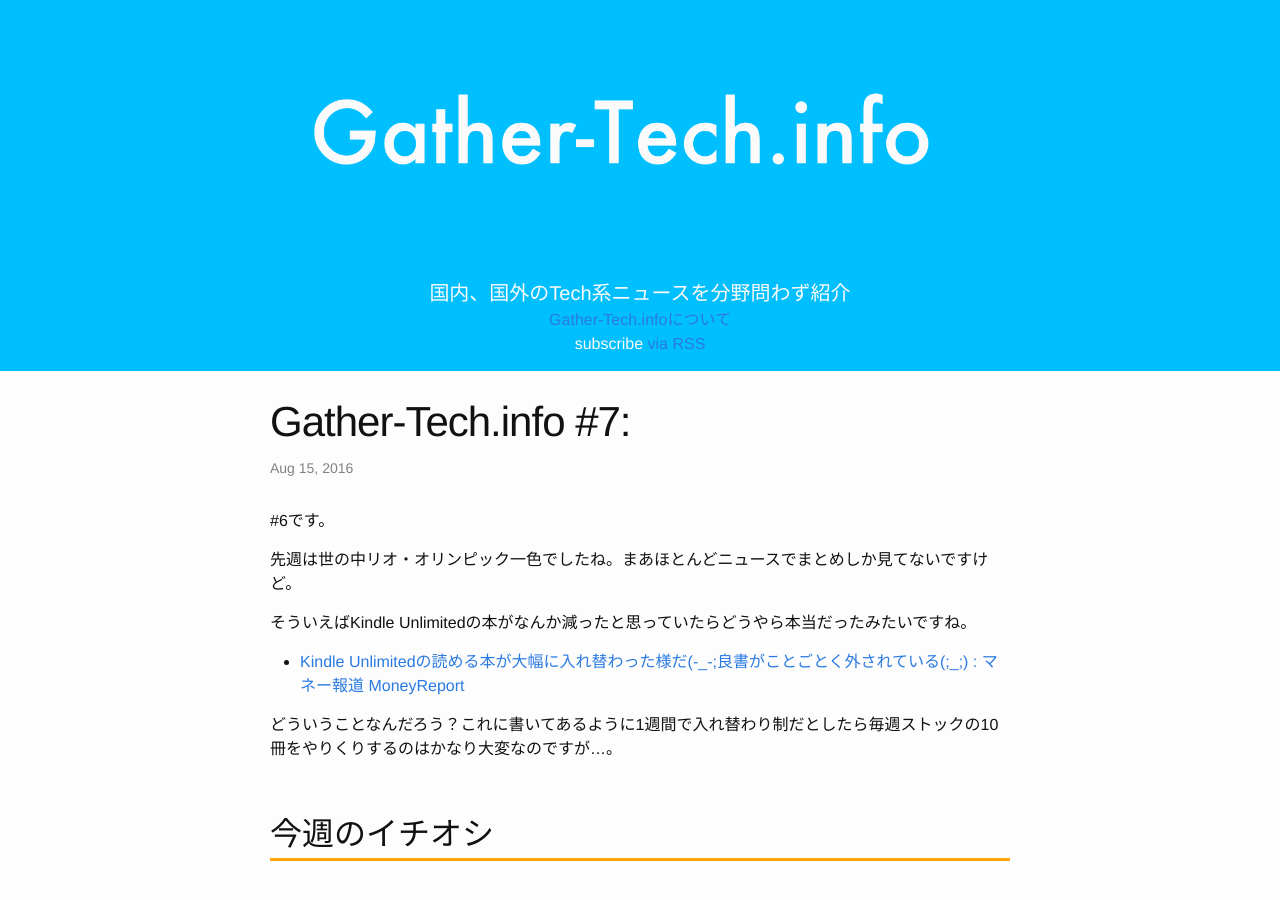
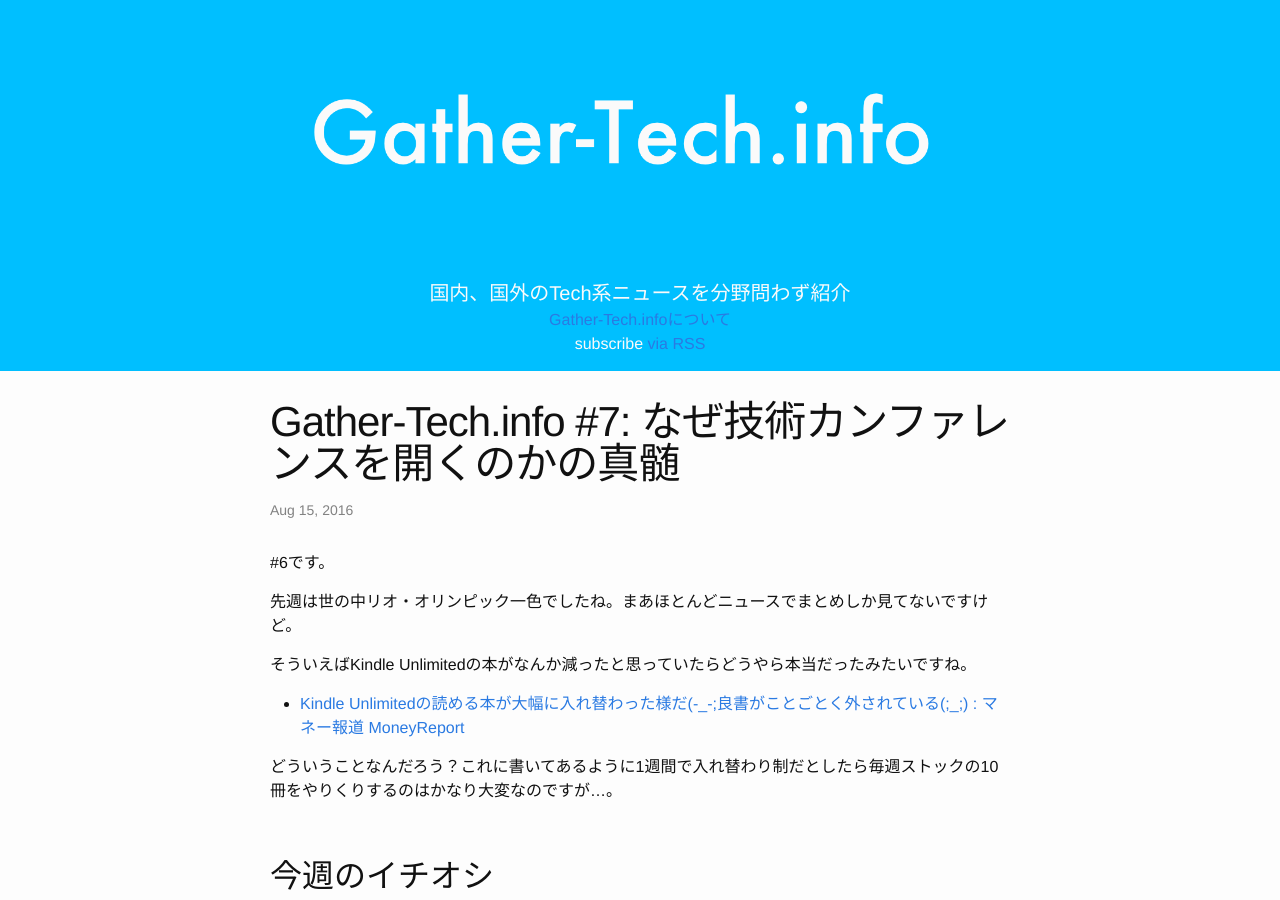
Before and after one commit to Gather-Tech/Gather-Tech.github.io, a Jekyll site: the page built from _posts/2016/2016-08-15-Gather7.md, in a window 1280 px wide and 900 px high. Built offline with Jekyll 4.4.1, drawn with Linux system fonts in a browser that asks for light colours.

Commit message:
タイトル追加した

```diff
--- a/_posts/2016/2016-08-15-Gather7.md
+++ b/_posts/2016/2016-08-15-Gather7.md
@@ -1,6 +1,6 @@
 ---
 layout: post
-title:  "Gather-Tech.info #7: "
+title:  "Gather-Tech.info #7: なぜ技術カンファレンスを開くのかの真髄"
 date:   2016-08-15
 categories: news
 ---
```
